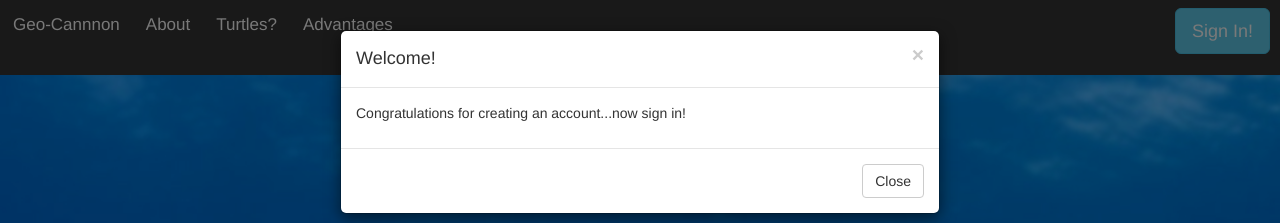
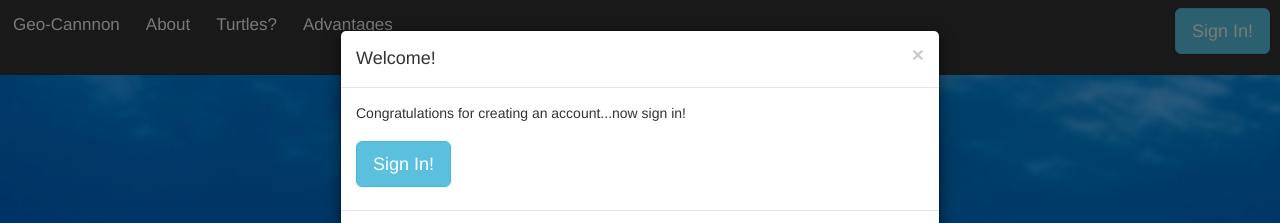
Before and after one commit to squirtle-crew/Geo-Cannon, a website: page public/main.html in a window 1280 px wide. Both pictures are taken after a click on the button "Sign Up". Shown: the top 223 px of the page. Drawn offline with nearby package versions, Linux system fonts and the light colour scheme; no server answers.

Commit message:
added sign in button inside modal

```diff
--- a/public/main.html
+++ b/public/main.html
@@ -47,6 +47,7 @@
                         </div>
                         <div class="modal-body">
                           <p>Congratulations for creating an account...now sign in!</p>
+                          <button type="button" class="btn btn-info btn-lg navbar-btn" data-toggle="modal" data-target="#signInModal">Sign In!</button>
                         </div>
                         <div class="modal-footer">
                           <button type="button" class="btn btn-default" data-dismiss="modal">Close</button>
```
